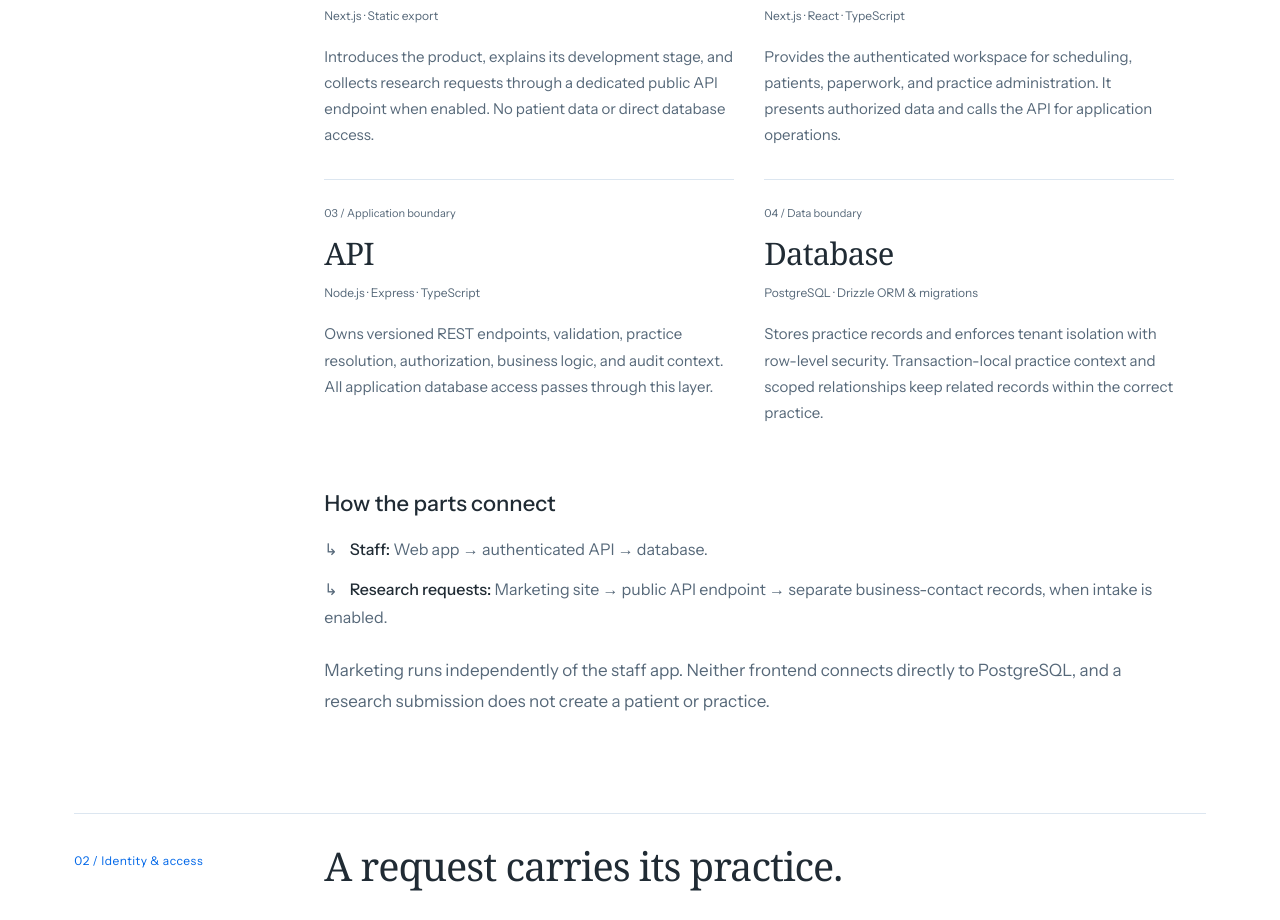
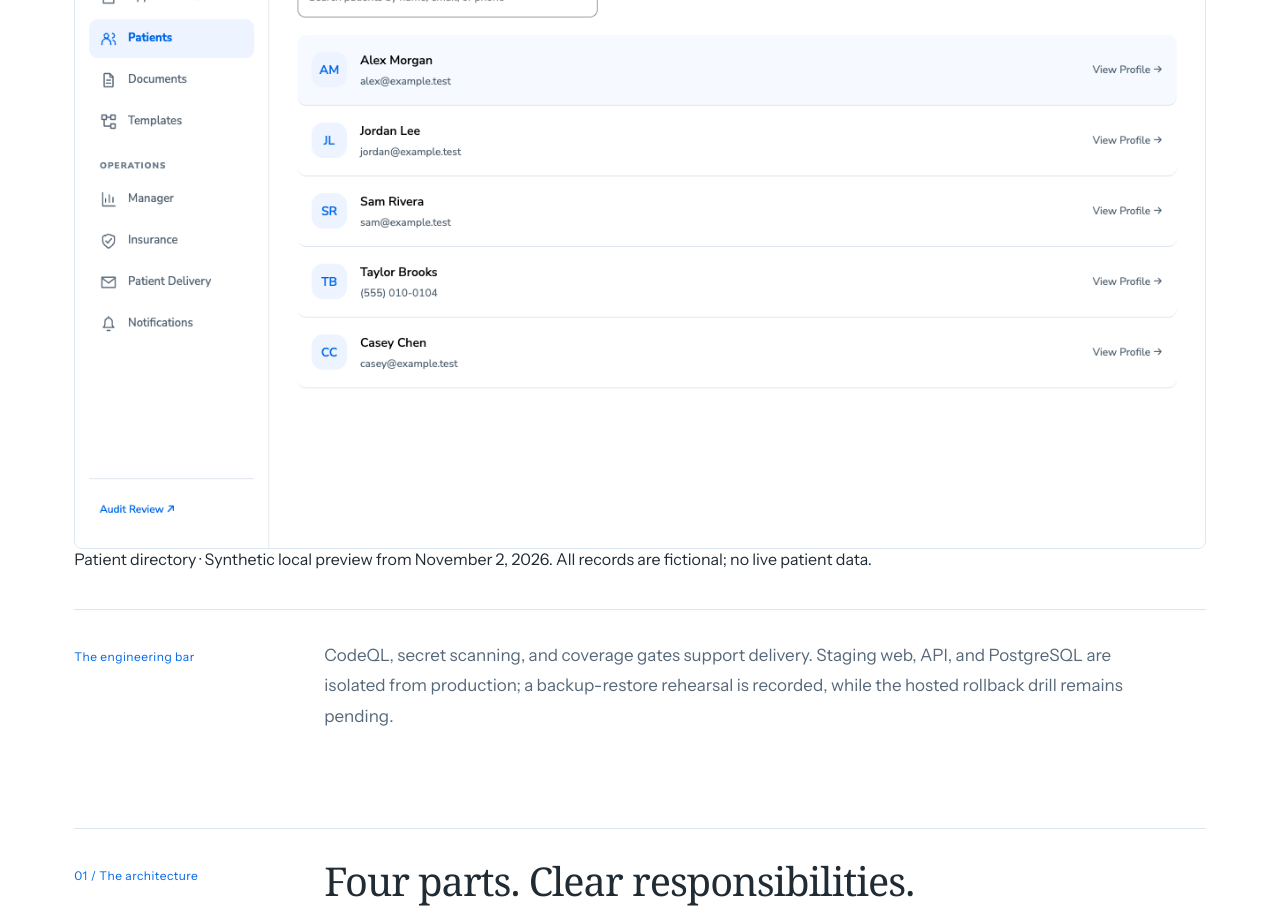
Before and after one commit to kriscodes/portfolio, a Next.js app in the folder apps/web/: page /work/care-iq in a window 1280 px wide. Shown: the part 1008-1928 px from the top of the page. Built offline with nearby package versions, Linux system fonts and the light colour scheme; a web font is replaced by a local one.

Commit message:
Show CareIQ workflows and verified engineering safeguards

```diff
--- a/apps/web/src/app/editorial.css
+++ b/apps/web/src/app/editorial.css
@@ -594,3 +594,8 @@
 .case-measurement[open] summary { margin-bottom: 20px; }
 @media (max-width: 800px) { .viewer-flow-pair { grid-template-columns: 1fr; } }
 @media (max-width: 480px) { .viewer-flow-panel { padding: 20px; } .viewer-lanes { grid-template-columns: 1fr; } .viewer-analysis-lane { border-left: 0; border-top: 1px dashed #9ab7e2; padding: 18px 0 0; } }
+
+.careiq-case-preview { margin: 0 0 40px; }
+.careiq-case-preview img, .careiq-home-preview img { display: block; max-width: 100%; height: auto; border: 1px solid var(--ip-hairline); border-radius: 8px; }
+.careiq-home-preview { max-width: 680px; margin: 0 0 28px; }
+.careiq-home-preview figcaption { font-size: 12px; color: var(--ip-muted); margin-top: 10px; }
--- a/apps/web/src/app/work/care-iq/page.tsx
+++ b/apps/web/src/app/work/care-iq/page.tsx
@@ -3,8 +3,8 @@ import { CareIqStages } from '@/components/inner-interactions';
 import { pageMetadata } from '@/lib/metadata';
 
 export const metadata = pageMetadata(
-  'CareIQ — Architecture & product',
-  'Inside CareIQ: a separate marketing site, authenticated web app, Express API, and PostgreSQL database supporting front-office workflows for independent medical practices.',
+  'CareIQ — Practice workflows',
+  'CareIQ helps independent practices coordinate scheduling, patient paperwork, and visit readiness. A synthetic product preview, frontend architecture, and delivery safeguards.',
   '/work/care-iq/',
 );
 
@@ -38,6 +38,15 @@ export default function CareIqPage() {
           </div>
         </div>
 
+        <figure className="careiq-case-preview">
+          {/* eslint-disable-next-line @next/next/no-img-element */}
+          <img src="/work/careiq-patient-directory.png" width="1280" height="955" alt="CareIQ’s patient directory: reusable navigation, search, patient rows, and scheduling actions in a synthetic local preview" loading="lazy" />
+          <figcaption className="ip-caption">Patient directory · Synthetic local preview from November 2, 2026. All records are fictional; no live patient data.</figcaption>
+        </figure>
+        <section className="ip-margin-section">
+          <h2 className="ip-margin-label">The engineering bar</h2>
+          <div className="ip-prose"><p>CodeQL, secret scanning, and coverage gates support delivery. Staging web, API, and PostgreSQL are isolated from production; a backup-restore rehearsal is recorded, while the hosted rollback drill remains pending.</p></div>
+        </section>
         <section id="terrain" className="ip-margin-section" aria-labelledby="cq-architecture-title">
           <h2 id="cq-architecture-title" className="ip-margin-label">
             01 / The architecture
```
Also changed, not shown: apps/web/src/app/page.tsx (+9 -1 lines), apps/web/public/work/careiq-patient-directory.png (added), 1 other file (tests, documents, lock files or other folders).
